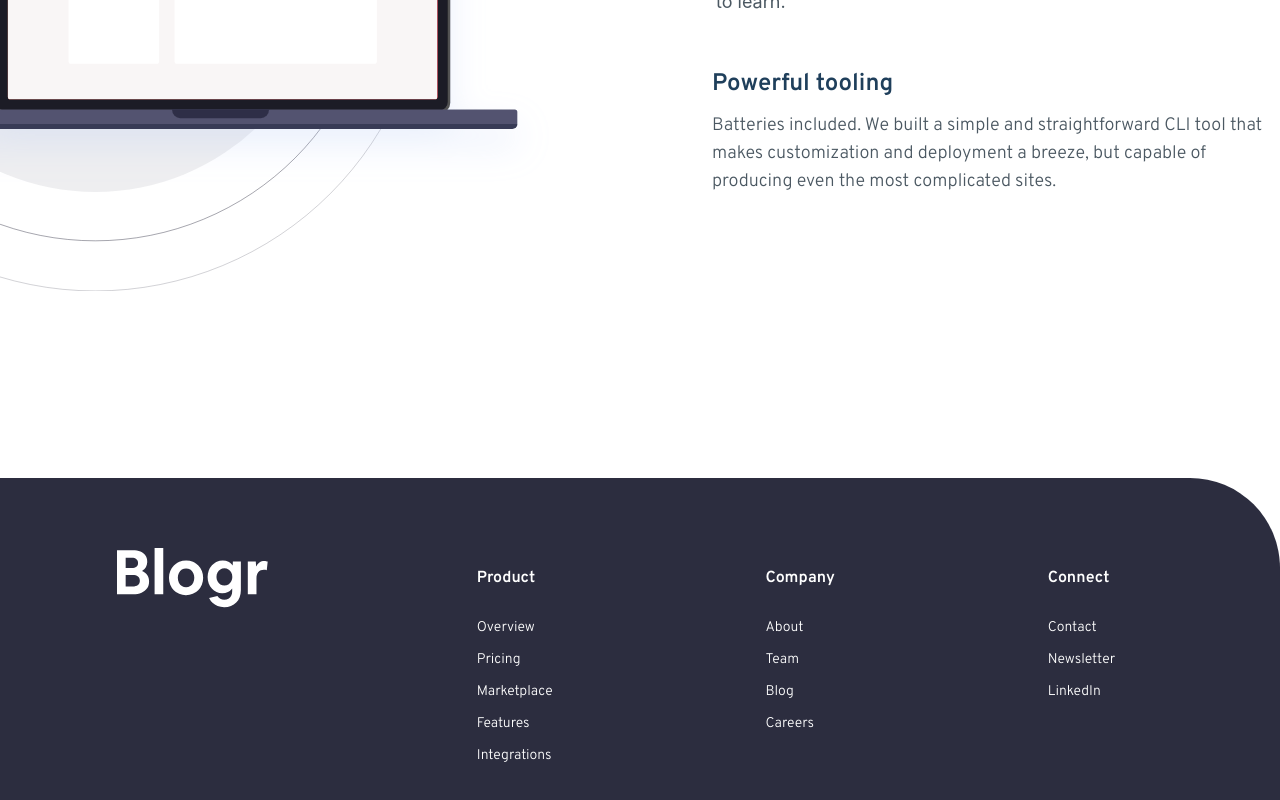
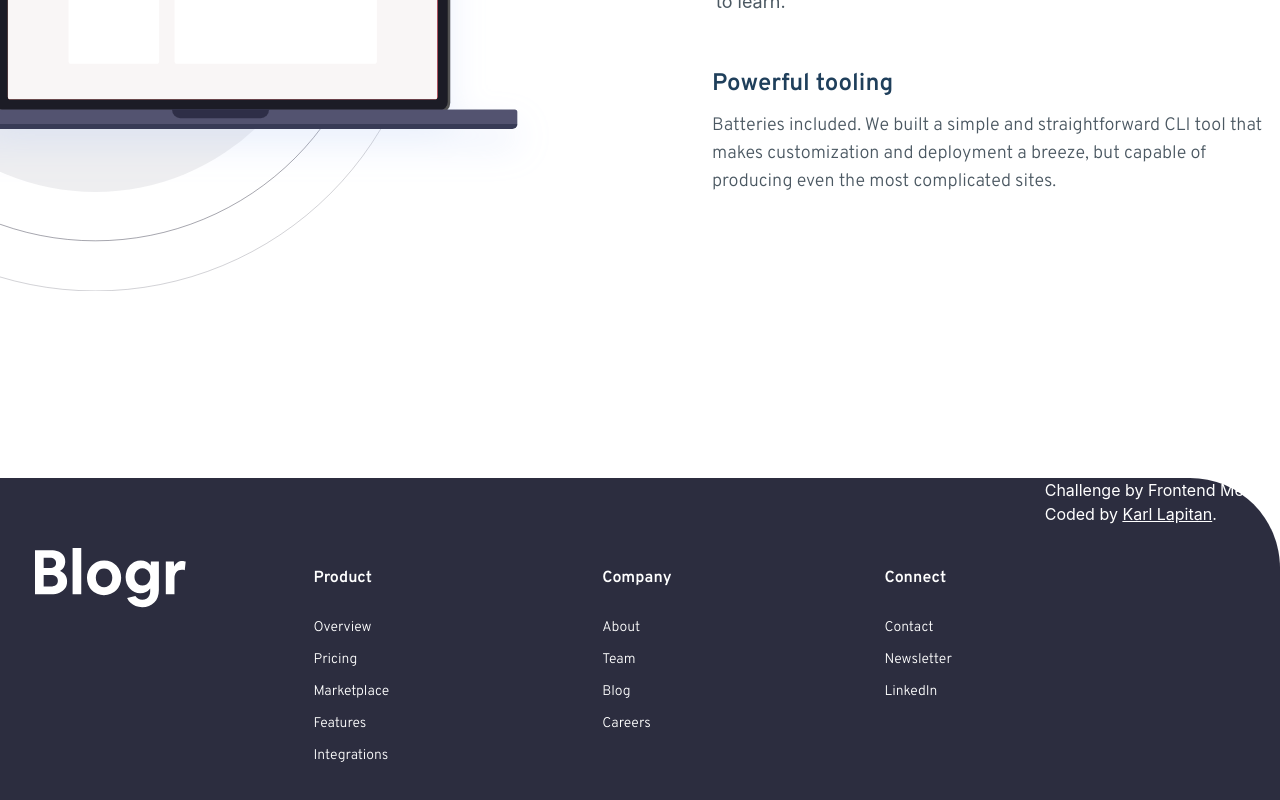
Before and after one commit to KLapitan/Blogr-Landing-page, a React (Vite) app: page / in a window 1280 px wide. Shown: the part 2486-3286 px from the top of the page. Built offline with nearby package versions, Linux system fonts and the light colour scheme.

Commit message:
fix vite

```diff
--- a/package.json
+++ b/package.json
@@ -24,6 +24,6 @@
     "eslint-plugin-react-hooks": "^7.0.1",
     "eslint-plugin-react-refresh": "^0.5.2",
     "globals": "^17.4.0",
-    "vite": "^8.0.1"
+    "vite": "^8.0.8"
   }
 }
--- a/src/Components/Blogr-Footer.jsx
+++ b/src/Components/Blogr-Footer.jsx
@@ -33,8 +33,13 @@ return (
 
 
 
+<div className="text-white">
+    Challenge by <a href="https://www.frontendmentor.io?ref=challenge" target="_blank" className="text-white">Frontend Mentor</a>.
+    Coded by <a href="" className="underline">Karl Lapitan</a>.
+  </div>
+
+
 </section>
-
 
 
 </footer>
```
Also changed, not shown: 1 other file (tests, documents, lock files or other folders).
